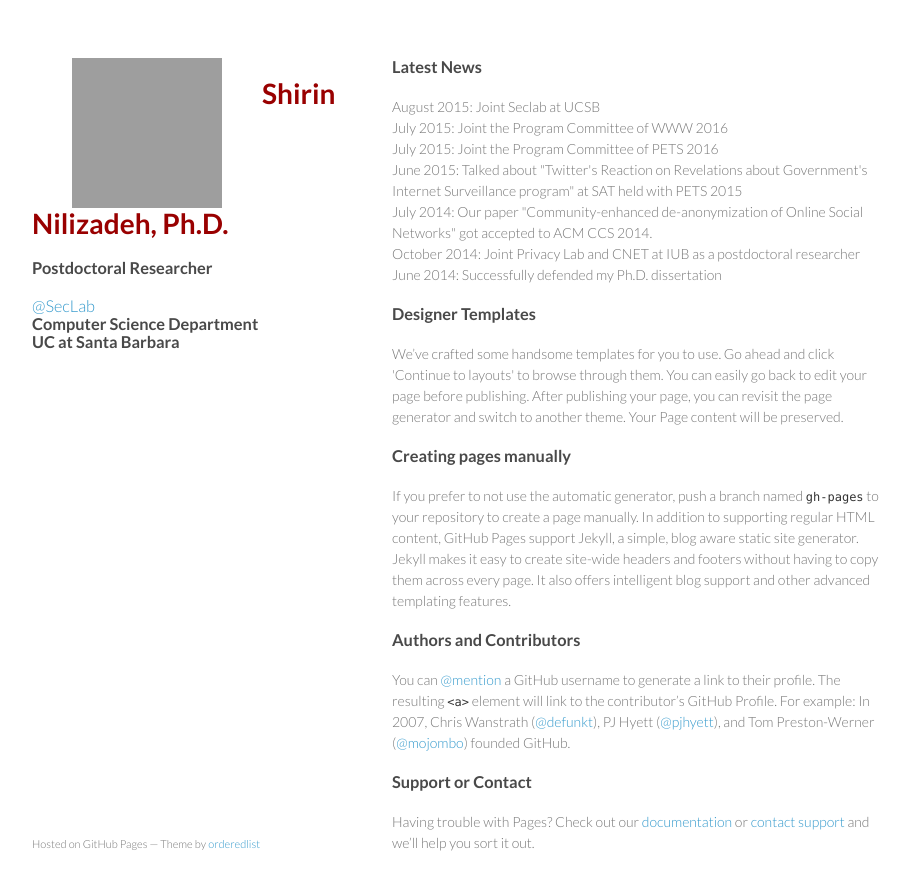
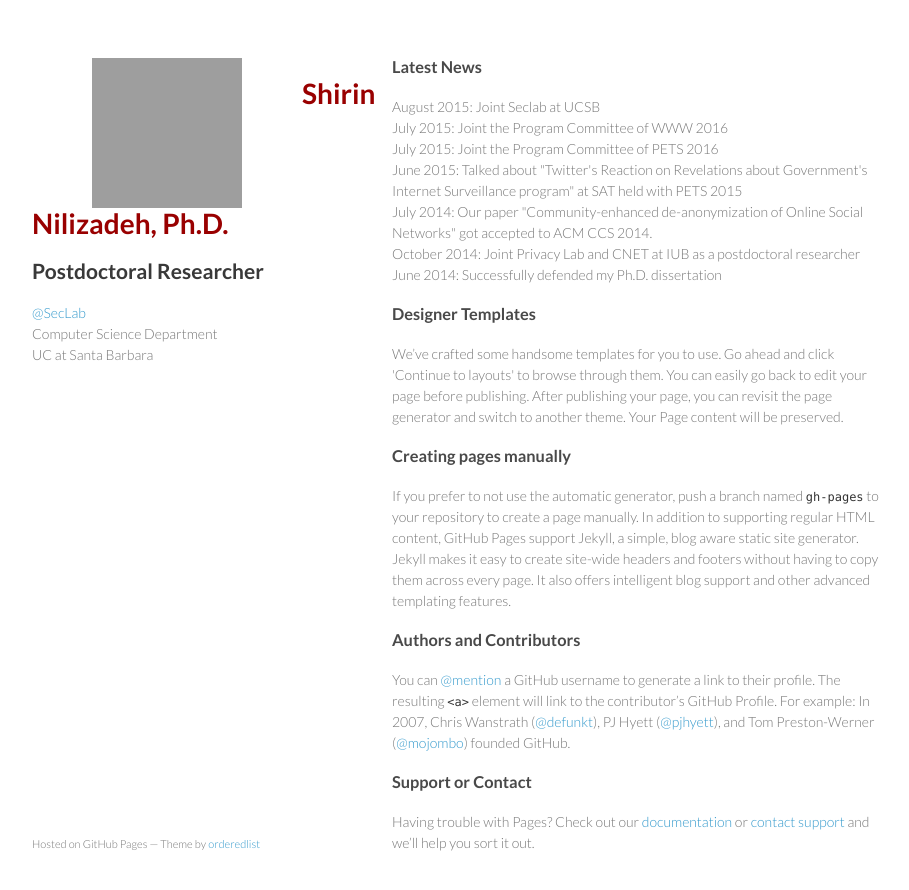
Before and after one commit to Machiry/nilizadeh.github.io, a Jekyll site: the page index.html, which Jekyll copies as it is, in a window 1280 px wide and 923 px high. Shown: the top 890 px of the window, without its empty margins (178-1087 px from the left). Built offline with Jekyll 4.4.1, drawn with Linux system fonts in a browser that asks for light colours; grey boxes are pictures that could not be loaded.

Commit message:
Update index.html
header

```diff
--- a/index.html
+++ b/index.html
@@ -15,9 +15,9 @@
   <body>
     <div class="wrapper">
       <header>
-        <img align="left" src="shirin.jpg" width="150" height="150" hspace="40"/>
+        <img align="left" src="shirin.jpg" width="150" height="150" hspace="60"/>
        <p> <h1><font color="#990000">Shirin Nilizadeh, Ph.D.</font></h1>
-       <h3>Postdoctoral Researcher<br> </p>
+       <h2>Postdoctoral Researcher<br> </h2> </p>
         <p>
          <b><a href="https://seclab.cs.ucsb.edu">@SecLab</a></b> <br>
              Computer Science Department<br>
```
